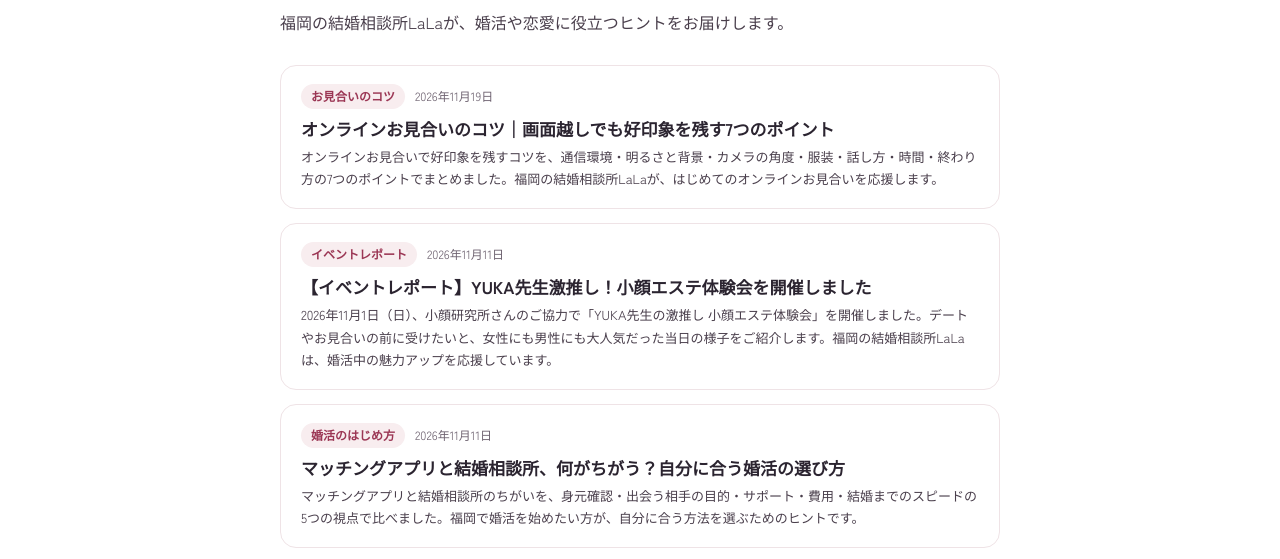
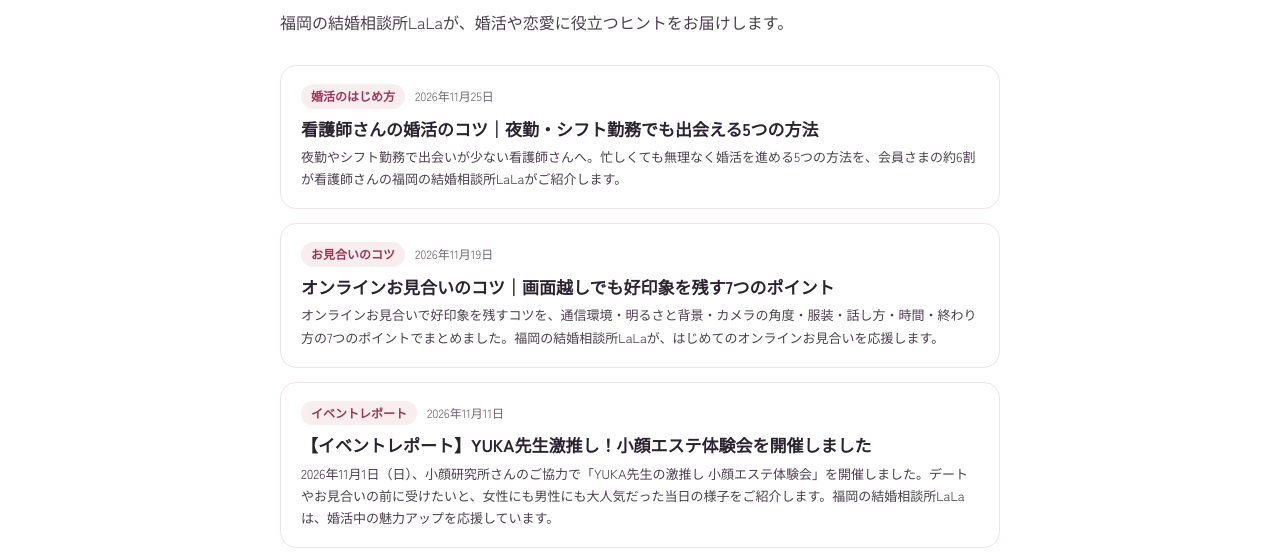
Before and after one commit to lala-konkatsu/lala-konkatsu.github.io, a plain HTML site: page column.html in a window 1280 px wide. Shown: the part 226-785 px from the top of the page. Drawn offline with Linux system fonts and the light colour scheme.

Commit message:
Add files via upload

```diff
--- a/column.html
+++ b/column.html
@@ -80,6 +80,11 @@ article figcaption{margin-top:6px;font-size:12px;color:var(--muted);text-align:c
 <h1>婚活コラム</h1>
 <p style="margin:0 0 28px;color:var(--sub)">福岡の結婚相談所LaLaが、婚活や恋愛に役立つヒントをお届けします。</p>
 <ul class="list">
+<li><a href="/column/kangoshi-konkatsu">
+<span class="d"><span class="tag">婚活のはじめ方</span><time datetime="2026-11-25">2026年11月25日</time></span>
+<span class="ti">看護師さんの婚活のコツ｜夜勤・シフト勤務でも出会える5つの方法</span>
+<span class="ex">夜勤やシフト勤務で出会いが少ない看護師さんへ。忙しくても無理なく婚活を進める5つの方法を、会員さまの約6割が看護師さんの福岡の結婚相談所LaLaがご紹介します。</span>
+</a></li>
 <li><a href="/column/online-omiai-kotsu">
 <span class="d"><span class="tag">お見合いのコツ</span><time datetime="2026-11-19">2026年11月19日</time></span>
 <span class="ti">オンラインお見合いのコツ｜画面越しでも好印象を残す7つのポイント</span>
--- a/sitemap.xml
+++ b/sitemap.xml
@@ -2,9 +2,10 @@
 <urlset xmlns="http://www.sitemaps.org/schemas/sitemap/0.9">
   <url><loc>https://lala-konkatsu.com/</loc><lastmod>2026-10-30</lastmod></url>
   <url><loc>https://lala-konkatsu.com/links/</loc><lastmod>2026-10-28</lastmod></url>
-  <url><loc>https://lala-konkatsu.com/column</loc><lastmod>2026-11-19</lastmod></url>
+  <url><loc>https://lala-konkatsu.com/column</loc><lastmod>2026-11-25</lastmod></url>
   <url><loc>https://lala-konkatsu.com/column/event-kogao-20261101</loc><lastmod>2026-11-11</lastmod></url>
   <url><loc>https://lala-konkatsu.com/column/matching-app-soudansho-chigai</loc><lastmod>2026-11-11</lastmod></url>
   <url><loc>https://lala-konkatsu.com/column/fukuoka-soudansho-erabikata</loc><lastmod>2026-11-04</lastmod></url>
   <url><loc>https://lala-konkatsu.com/column/online-omiai-kotsu</loc><lastmod>2026-11-19</lastmod></url>
+  <url><loc>https://lala-konkatsu.com/column/kangoshi-konkatsu</loc><lastmod>2026-11-25</lastmod></url>
 </urlset>
```
